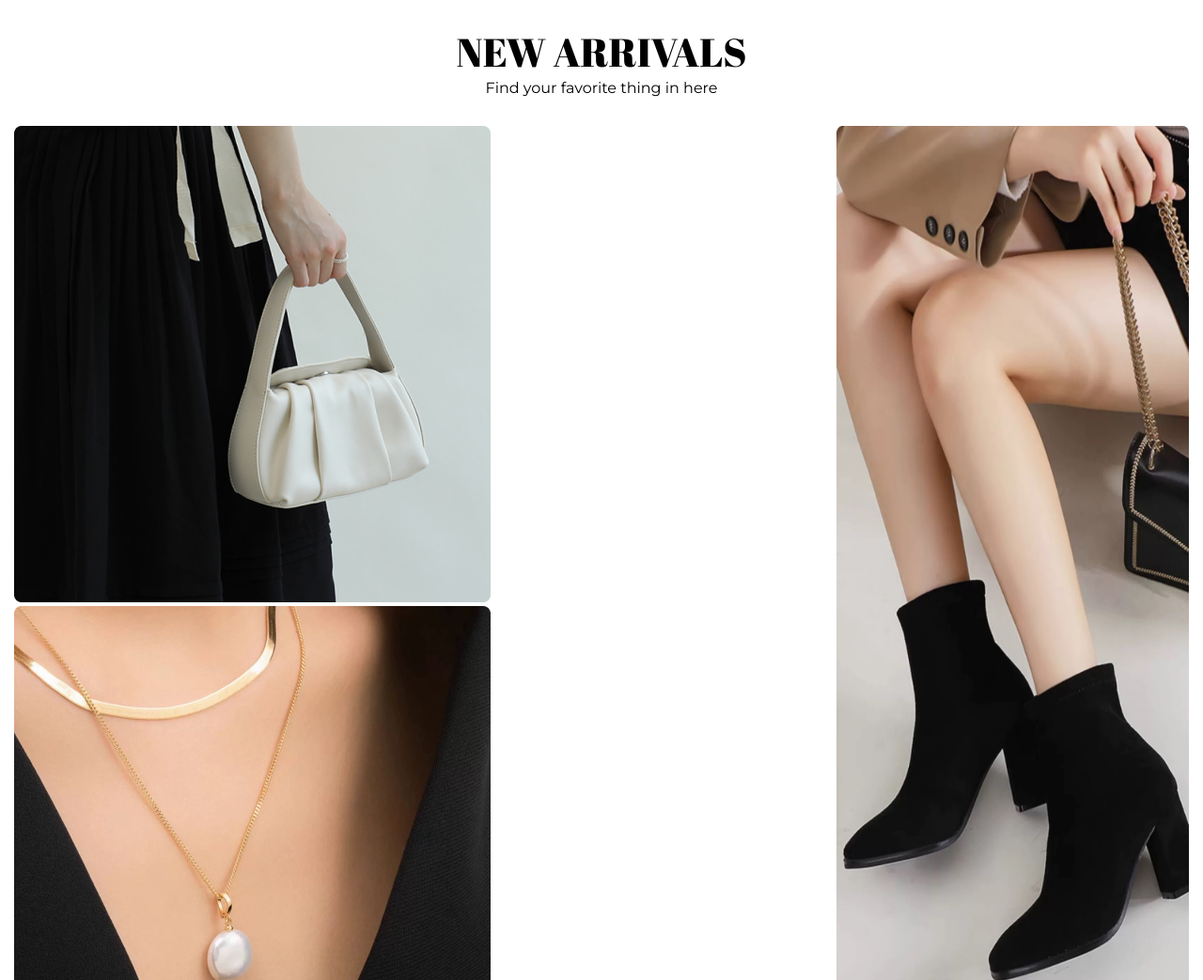
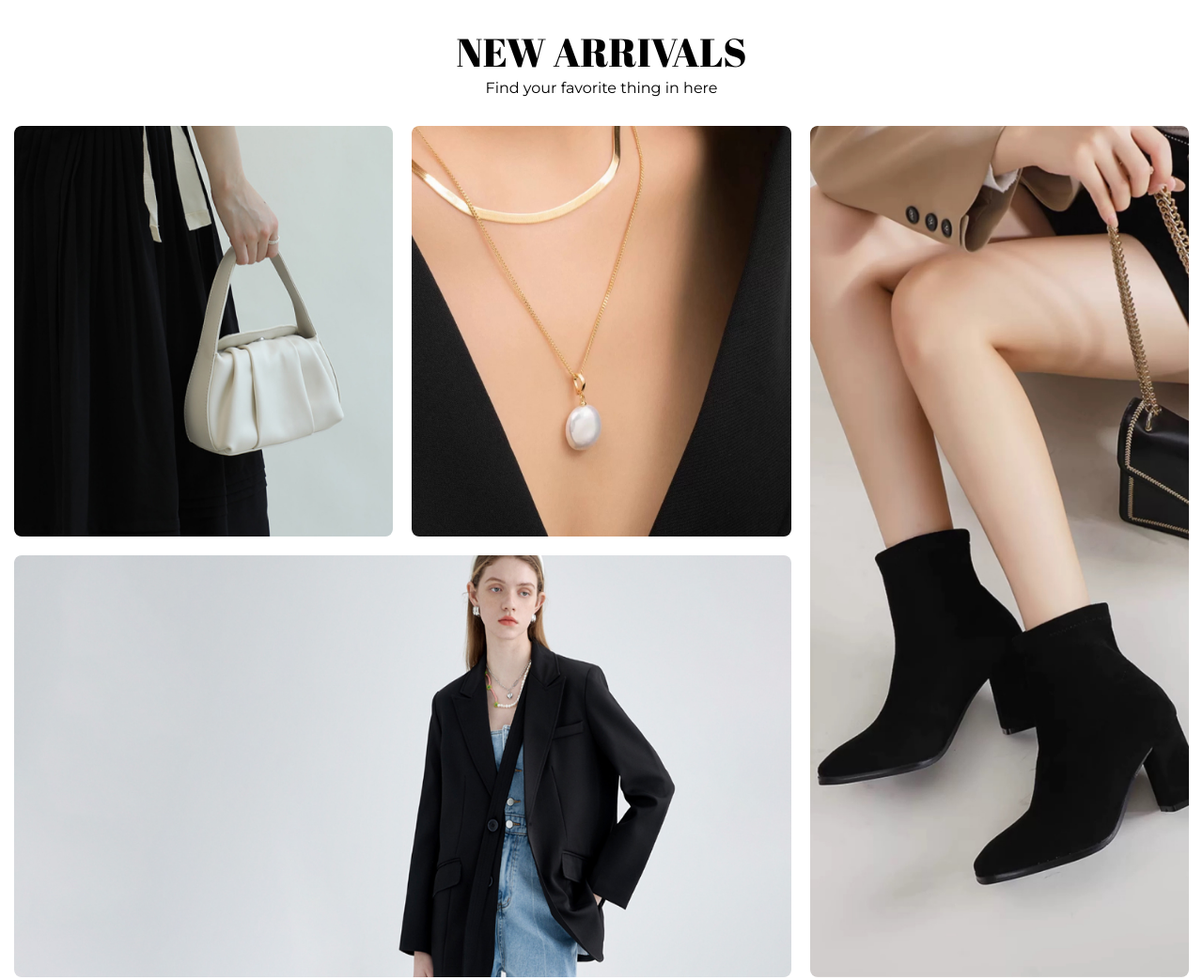
Before and after one commit to hank2k2/Figma-Collection-Demo, a plain HTML site: page index.html in a window 1280 px wide. Shown: the part 2141-3184 px from the top of the page at 94% size. Drawn offline with nearby package versions, Linux system fonts and the light colour scheme.

Commit message:
change commit

```diff
--- a/css/style.css
+++ b/css/style.css
@@ -223,43 +223,58 @@ img {
 }
 
 /* Content-2 style */
-
-.content-2-img-block {
+.grid-container {
+    display: grid;
+    grid-template-columns: repeat(3, 1fr);
+    grid-template-rows: auto auto;
+    width: 100%;
+    gap: 20px;
     margin-top: 30px;
 }
 
-.content-2-accessory {
-    display: flex;
-    width: 100%;
-    height: 100%;
-    justify-content: space-between;
+.img-2-1 {
+    grid-column: 1;
+    grid-row: 1;
+
 }
 
-.content-accessory {
-    width: 70%;
+.img-2-1 img {
+    border-radius: 8px;
+    display: block;
     height: 100%;
 }
 
-.accessory-1 {
+.img-2-2 {
+    grid-column: 2;
+    grid-row: 1;
+}
+
+.img-2-2 img {
+    border-radius: 8px;
+    display: block;
+    height: 100%;
+}
+
+.img-2-3 {
+    grid-column: 3;
+    grid-row: 1 / span 2; /* Cột 3 sẽ kéo dài qua 2 hàng */
+}
+
+.img-2-3 img {
+    border-radius: 8px;
+    display: block;
     width: 100%;
 }
 
-.accessory-1 img {
-    height: 50%;
+.img-2-4 {
+    grid-column: 1 / span 2;
+    grid-row: 2;
 }
 
-.accessory-2 img{
-    width: 1018px;
-    height: 50%;
-}
-
-.accessory-3 {
-    width: 30%;
-}
-
-.accessory-3 img {
-    width: 100%;
-    height: 1021px;
+.img-2-4 img {
+    border-radius: 8px;
+    display: block;
+    height: 100%;
 }
 
 .marquee {
--- a/index.html
+++ b/index.html
@@ -191,17 +191,19 @@
                 <div class="content-2-img-block">
                     <div class="container">
                     <div class="content-2-accessory">
-                        <div class="content-accessory">
-                        <div class="accessory-1">
-                            <img src="images/content-2.1.jpg" alt="small bag">
-                            <img src="images/content-2.2.jpg" alt="small necklace" class="small-necklace">
-                        </div>
-                        <div class="accessory-2">
-                            <img src="images/content-2.3.jpg" alt="">
-                        </div>
-                    </div>
-                        <div class="accessory-3">
-                            <img src="images/content-2.4.jpg" alt="">
+                        <div class="grid-container">
+                            <div class="img-2-1">
+                                <img src="images/content-2.1.jpg" alt="">
+                            </div>
+                            <div class="img-2-2">
+                                <img src="images/content-2.2.jpg" alt="">
+                            </div>
+                            <div class="img-2-3">
+                                <img src="images/content-2.4.jpg" alt="">
+                            </div>
+                            <div class="img-2-4">
+                                <img src="images/content-2.3.jpg" alt="">
+                            </div>
                         </div>
                     </div>
                     </div>
```
